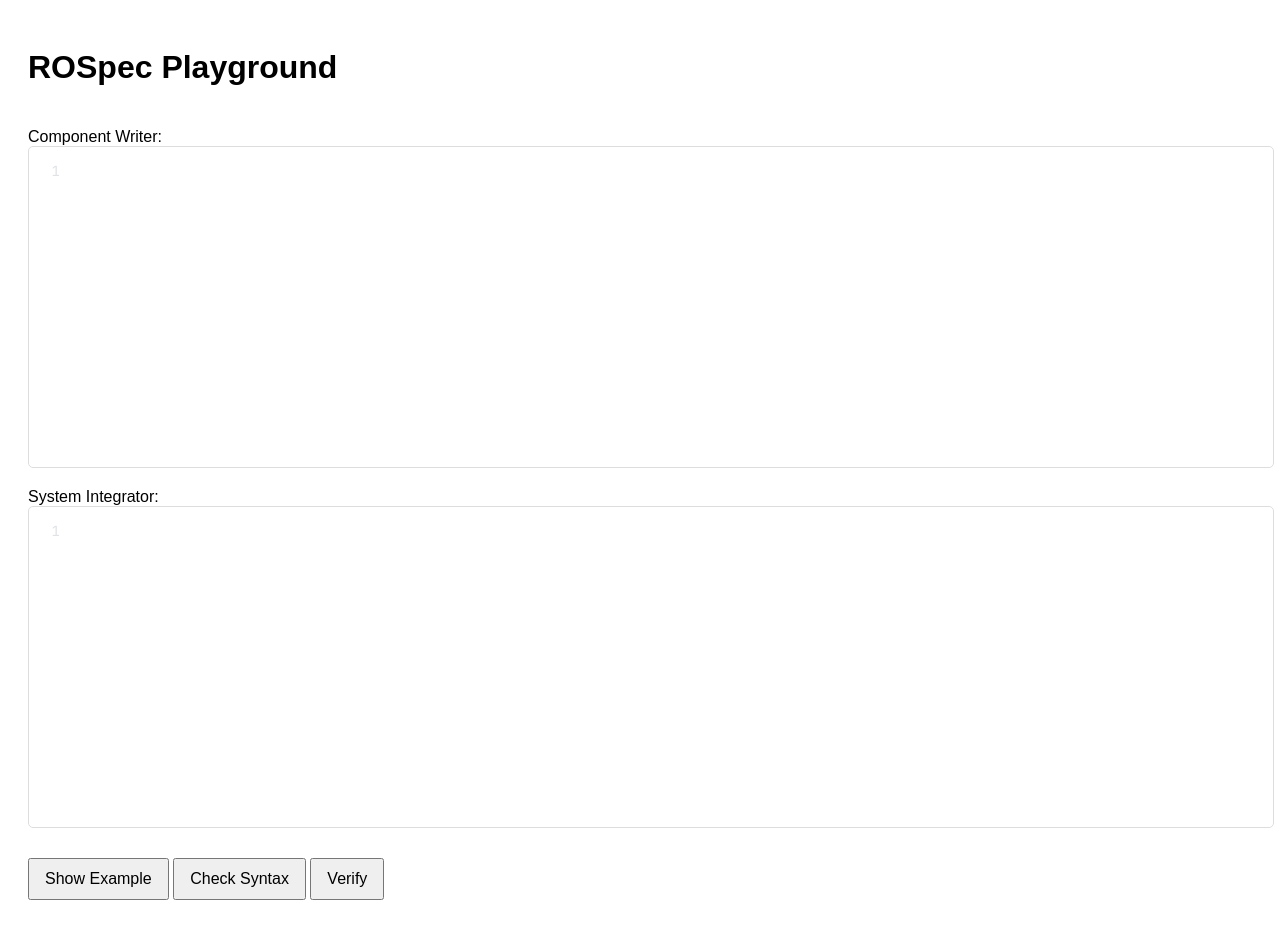
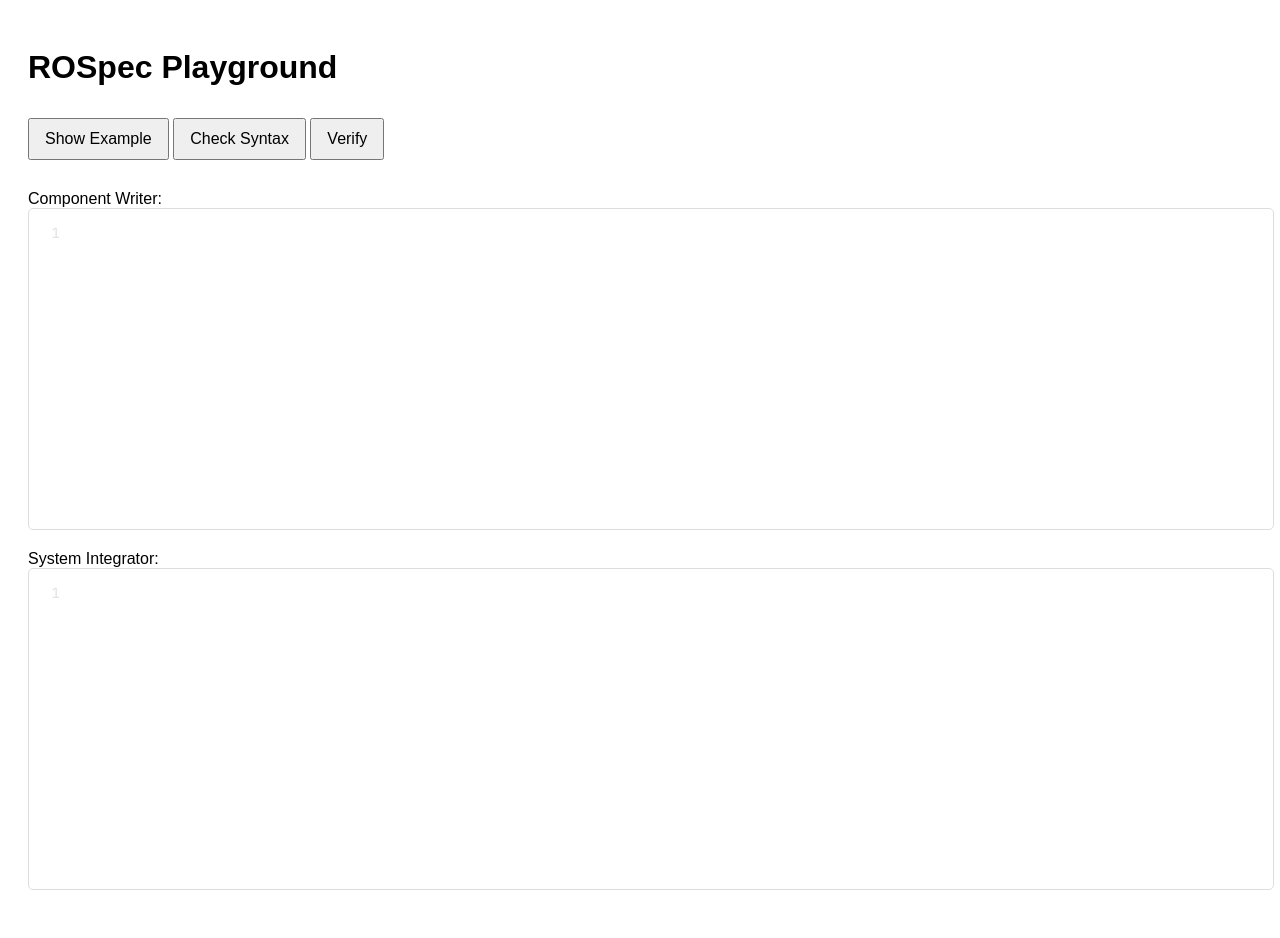
Before and after one commit to pcanelas/pcanelas.github.io, a Jekyll site: the page rospec/playground/index.html, which Jekyll copies as it is, in a window 1280 px wide. Built offline with Jekyll 4.4.1, drawn with Linux system fonts in a browser that asks for light colours; part of the change alters nothing that is shown.

Commit message:
Updated playground

```diff
--- a/rospec/playground/index.html
+++ b/rospec/playground/index.html
@@ -16,6 +16,13 @@
 
     <div class="container">
         <div class="editor-section">
+            <!-- Buttons placed above the first code box -->
+            <div class="button-container">
+                <button id="toggleExample">Show Example</button>
+                <button id="checkSyntax">Check Syntax</button>
+                <button id="verify">Verify</button>
+            </div>
+
             <div class="editor-container">
                 <label for="codeBox1">Component Writer:</label>
                 <textarea id="codeBox1" placeholder="Write code in ADL syntax here..."></textarea>
@@ -24,9 +31,6 @@
                 <label for="codeBox2">System Integrator:</label>
                 <textarea id="codeBox2" placeholder="Write code in ADL syntax here..."></textarea>
             </div>
-            <button id="toggleExample">Show Example</button>
-            <button id="checkSyntax">Check Syntax</button>
-            <button id="verify">Verify</button>
         </div>
     </div>
 
--- a/rospec/playground/playground.js
+++ b/rospec/playground/playground.js
@@ -5,7 +5,7 @@ CodeMirror.defineSimpleMode("adl", {
         {regex: /\b(subscribers|subscribes to|publishes to|publishers)\b/, token: "connection-keyword"},
         {regex: /\b(exists|count|eventually|always)\b/, token: "special-keyword"},
         {regex: /\b(int|float|double|bool|string)\b/, token: "ttype"},
-        {regex: /\b([a-zA-Z][a-zA-Z0-9_]+\/[a-zA-Z0-9_]+)\b/, token: "ttype"},
+        {regex: /\b([a-z0-9_]+\/[a-zA-Z0-9_]*[A-Z][a-zA-Z0-9_\/]*)\b/, token: "ttype"},
         {regex: /\b([A-Z][a-zA-Z0-9_]+)\b/, token: "ttype"},
         {regex: /\b([a-zA-Z_]+)\b/, token: "variable"},
         {regex: /\b\d+\b/, token: "number"},
```
